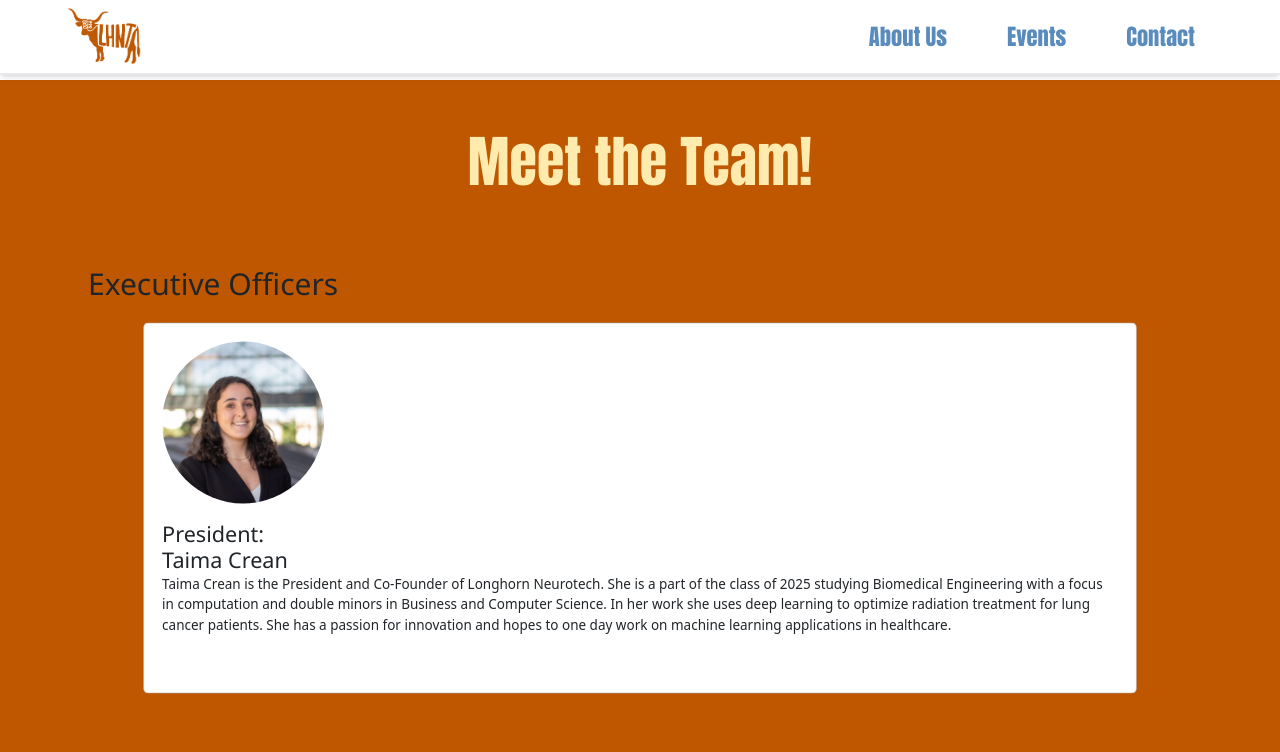
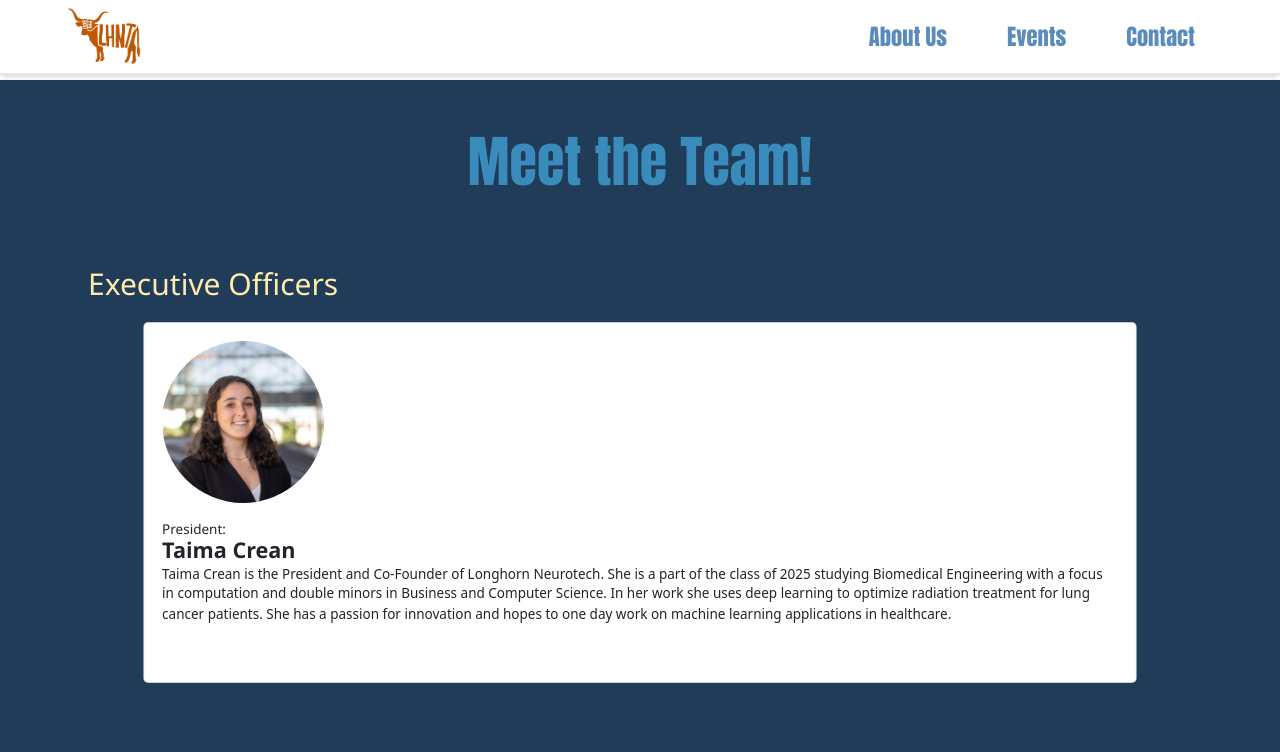
Before and after one commit to sraghauv/Neurotech-Scholars-Foundation, a React (Vite) app: page /about in a window 1280 px wide. Shown: the top 752 px of the page. Built offline with nearby package versions, Linux system fonts and the light colour scheme.

Commit message:
font and background color changes

```diff
--- a/src/components/About/About.jsx
+++ b/src/components/About/About.jsx
@@ -5,7 +5,7 @@ import SponsorsWidget from "../SponsorWidget";
 
 const About = () => {
   return (
-    <div style={{ backgroundColor: '#BF5700' }}>
+    <div style={{ backgroundColor: '#213C58' }}>
       <AboutInfo />
       <OfficerSection />
       <SponsorsWidget />
--- a/src/components/About/AboutInfo.css
+++ b/src/components/About/AboutInfo.css
@@ -11,7 +11,7 @@ body {
     background: transparent;
     vertical-align: baseline;
     text-align: center;
-    color: #FFEBAD;
+    color: #398BBC;
   }
 
   #about {
--- a/src/components/About/ContactCard.jsx
+++ b/src/components/About/ContactCard.jsx
@@ -8,8 +8,8 @@ const ContactCard = ({ name, title, img, styleClass, linkedin, children }) => {
         <img src={img} alt={`${img}`} className={styleClass} />
       </div>
       <div>
-        <h1 className="w3-xlarge margin-top">{title}:</h1>
-        <h2 className="w3-xlarge margin-top">{name}</h2>
+        <h2 className=" margin-top">{title}:</h2>
+        <h2 className="w3-xlarge margin-top"><b>{name}</b></h2>
         <div className="margin-bottom2">{children}</div>
       </div>
       <div class="text">
--- a/src/components/About/ExecutiveOfficers.css
+++ b/src/components/About/ExecutiveOfficers.css
@@ -1,3 +1,4 @@
 .about-title{
+    color: #FFEBAD;
     font-size: 30px;
 }
--- a/src/components/About/LeadershipTeam.css
+++ b/src/components/About/LeadershipTeam.css
@@ -5,5 +5,6 @@
 }
 
 .about-title{
+    color: #FFEBAD;
     font-size: 30px;
 }
```
